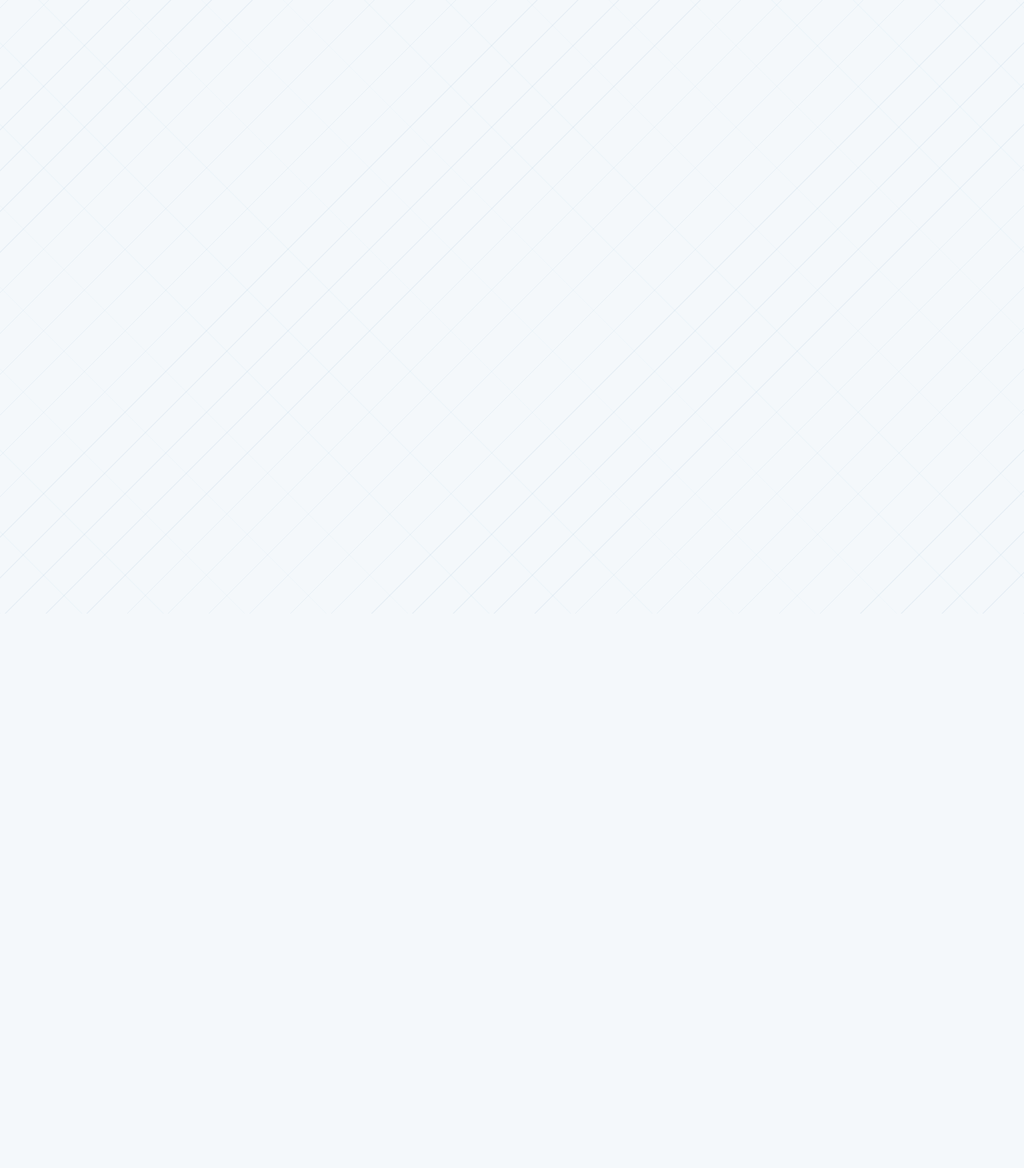
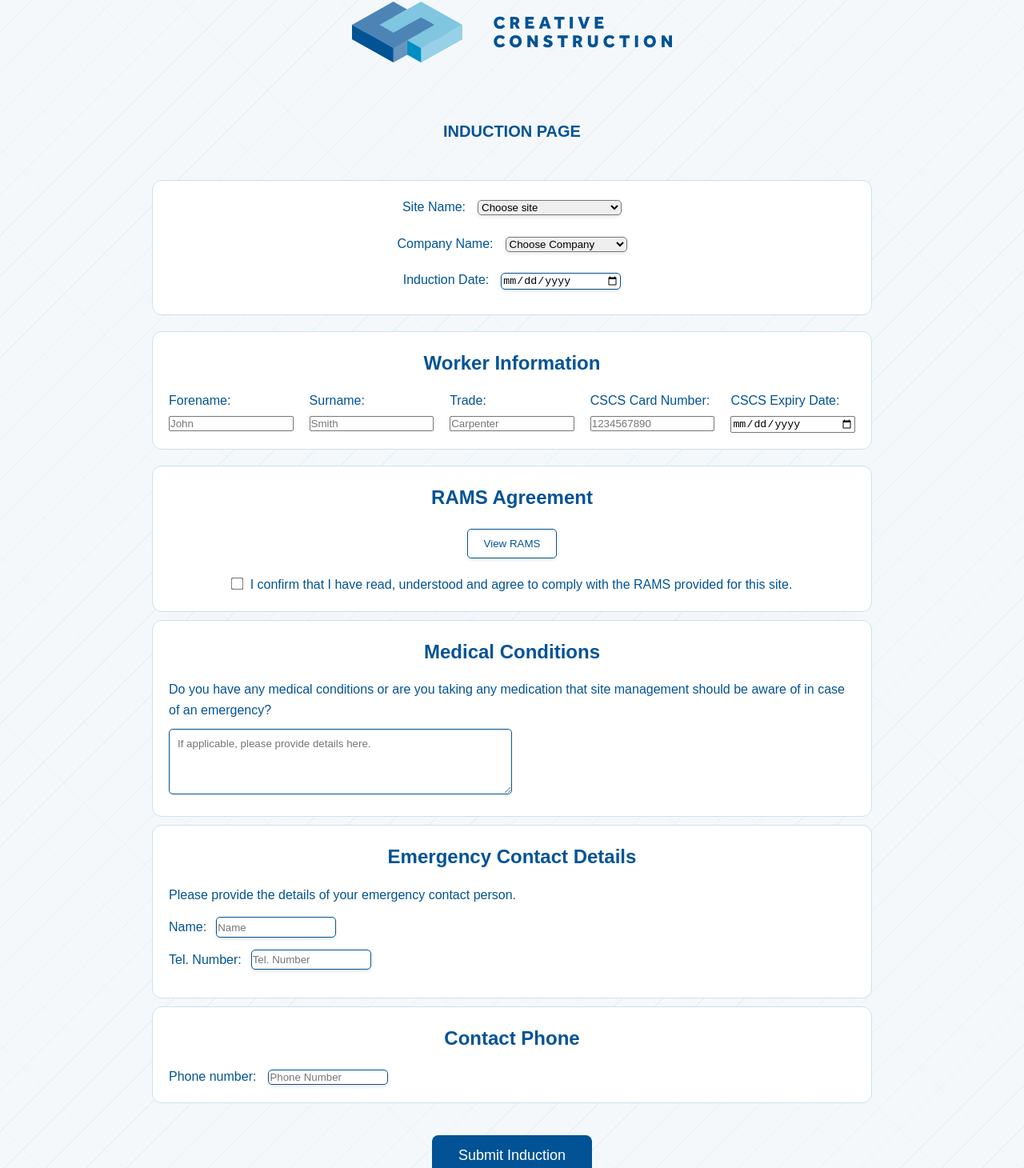
Before and after one commit to mark-popov/CreativeConstruction-2.0, a React (Vite) app: page /induction in a window 1280 px wide. Before the commit this address had no page. Shown: the part 33-1493 px from the top of the page at 80% size. Before the commit the page ends 800 px from the top, so only its background shows below. Built offline with nearby package versions, Linux system fonts and the light colour scheme.

Commit message:
Create induction form with worker info, RAMS agreement, medical and contact sections

```diff
--- a/src/App.jsx
+++ b/src/App.jsx
@@ -1,7 +1,7 @@
 import {BrowserRouter as Router, Routes, Route} from 'react-router-dom';
-import Home from './Homepage';
 import Management from './Management';
 import Homepage from './Homepage';
+import Induction from './Induction';
 
 function App() {
   return (
@@ -10,6 +10,7 @@
         <Routes>
           <Route path="/" element={<Homepage />} />
           <Route path="/management" element={<Management />} />
+          <Route path="/induction" element={<Induction />} />
         </Routes>
       </div>
     </Router>
--- a/src/Homepage.jsx
+++ b/src/Homepage.jsx
@@ -2,6 +2,7 @@
 import logo from "./assets/images/logo.svg";
 import { useState } from "react";
 import { useNavigate } from "react-router-dom";
+import { Link } from "react-router-dom";
 
 function Homepage() {
   const navigate = useNavigate();
@@ -41,7 +42,7 @@
 
       <div className="nav">
         <a href="#">Sign In / Out</a>
-        <a href="#">Induction</a>
+        <Link to="/induction">Induction</Link>
         <a href="#">RAMS</a>
         <a href="#" onClick={handleManagementClick}>Management Dashboard</a>
       </div>
--- /dev/null
+++ b/src/Induction.css
@@ -0,0 +1,255 @@
+* {
+  margin: 0;
+  padding: 0;
+  box-sizing: border-box;
+}
+
+.induction-page {
+    display: flex;
+    flex-direction: column;
+    align-items: center;
+    margin-bottom: 30px;
+}
+.header img {
+    margin-top: 25px;
+}
+
+h1 {
+  font-size: 20px;
+  font-weight: 700;
+}
+
+.site-info {
+    width: 900px;
+    padding: 20px 0 10px 0;
+    margin: 10px auto;
+    text-decoration: none;
+    border: 1px solid #cfe0ea;
+    border-radius: 12px;
+    color: #025395;
+    background-color: #ffffff;
+    text-align: center;
+}
+
+.site-info select {
+    border-radius: 5px;
+    box-shadow: 0 2px 4px rgba(0, 0, 0, 0.1);
+}
+
+.site-info select:hover {
+    background-color: #f0f4f8;
+    border-color: #98b7d7;
+    color: #025395;
+    cursor: pointer;
+}
+.form-group {
+    margin-bottom: 20px;
+}
+
+.form-group select {
+    margin-left: 15px;
+}
+
+.form-group input {
+    padding: 1px;
+    border: 1px solid #025395;
+    box-shadow: 0 2px 4px rgba(0, 0, 0, 0.1);
+    border-radius: 5px;
+    width: 150px;
+    margin-left: 15px;
+}
+.form-group input:hover {
+    background-color: #f0f4f8;
+    border-color: #98b7d7;
+    color: #025395;
+    cursor: pointer;
+}
+
+.worker-information {
+    width: 900px;
+    margin: 10px auto;
+    border: 1px solid #cfe0ea;
+    color: #025395;
+    background-color: #ffffff;
+    padding: 20px;
+    border-radius: 12px;
+}
+.worker-information h2 {
+    text-align: center;
+    margin-bottom: 15px;
+}
+
+.form-row {
+    display: flex;
+    width: 100%;
+    gap: 20px;
+}
+.form-row div {
+    flex: 1;
+    display: flex;
+    flex-direction: column;
+    gap: 6px;
+}
+
+.form-row input {
+    width: 100%;
+}
+.form-rams-section {
+    width: 900px;
+    display: flex;
+    flex-direction: column;
+    gap: 20px;
+    justify-content: center;
+    border: 1px solid #cfe0ea;
+    color: #025395;
+    background-color: #ffffff;
+    padding: 20px;
+    border-radius: 12px;
+    margin-top: 10px;
+}
+.form-rams-section h2 {
+    text-align: center;
+}
+.form-rams-section div {
+    display: flex;
+    justify-content: center;
+}
+.view-rams-button {
+    padding: 10px 20px;
+    border: 1px solid #025395;
+    color: #025395;
+    background-color: #ffffff;
+    border-radius: 5px;
+    box-shadow: 0 2px 4px rgba(0, 0, 0, 0.1);
+    cursor: pointer;
+}
+.view-rams-button:hover {
+    background-color: #f0f4f8;
+    border-color: #98b7d7;
+}
+.form-group-checkbox {
+    display: flex;
+    justify-content: center;
+}
+.form-group-checkbox input {
+    margin-right: 10px;
+    cursor: pointer;
+    transform: scale(1.2);
+}
+
+.medical-conditions {
+    width: 900px;
+    margin: 10px auto;
+    padding: 20px;
+    border: 1px solid #cfe0ea;
+    color: #025395;
+    background-color: #ffffff;
+    border-radius: 12px;
+}
+
+.medical-conditions h2 {
+    text-align: center;
+    margin-bottom: 15px;
+}
+.medical-conditions textarea {
+    font-family: sans-serif;
+    margin-top: 10px;
+    padding: 10px;
+    border: 1px solid #025395;
+    color: #025395;
+    background-color: #ffffff;
+    border-radius: 5px;
+    width: 50%;
+    resize: vertical;
+}
+
+.emergency-contact {
+    width: 900px;
+    padding: 20px;
+    border: 1px solid #cfe0ea;
+    color: #025395;
+    background-color: #ffffff;
+    border-radius: 12px;
+}
+.emergency-contact div {
+    margin: 15px 0;
+}
+.emergency-contact h2 {
+    text-align: center;
+    margin-bottom: 15px;
+}
+.emergency-contact input {
+    display: flex;
+    flex-direction: column;
+    gap: 10px;
+}
+.emergency-contact-name {
+    display: flex;
+    flex-direction: row;
+    gap: 12px;
+}
+.emergency-contact-name input {
+    width: 150px;
+    padding: 1px;
+    border: 1px solid #025395;
+    box-shadow: 0 2px 4px rgba(0, 0, 0, 0.1);
+    border-radius: 5px;
+}
+.emergency-contact-number {
+    display: flex;
+    flex-direction: row;
+    gap: 12px;
+}
+.emergency-contact-number input {
+    width: 150px;
+    padding: 1px;
+    border: 1px solid #025395;
+    box-shadow: 0 2px 4px rgba(0, 0, 0, 0.1);
+    border-radius: 5px;
+}
+
+.contact-phone {
+    width: 900px;
+    margin: 10px auto;
+    padding: 20px;
+    border: 1px solid #cfe0ea;
+    color: #025395;
+    background-color: #ffffff;
+    border-radius: 12px;
+}
+.contact-phone h2 {
+    text-align: center;
+    margin-bottom: 15px;
+}
+.contact-phone input {
+    width: 150px;
+    padding: 1px;
+    border: 1px solid #025395;
+    box-shadow: 0 2px 4px rgba(0, 0, 0, 0.1);
+    border-radius: 5px;
+    margin-left: 15px;
+}
+
+.submit-container {
+  display: flex;
+  justify-content: center;
+  margin-top: 20px;
+}
+
+.submit-button {
+    font-size: 18px;
+    width: 200px;
+    display: flex;
+    justify-content: center;
+    margin: 10px auto 10px auto;
+    padding: 15px 20px;
+    border-radius: 8px;
+    border: none;
+    color: #ffffff;
+    background-color: #025395;
+}
+.submit-button:hover {
+    transform: scale(1.1);
+    transition: transform 0.2s ease;
+    cursor: pointer;
+}
--- /dev/null
+++ b/src/Induction.jsx
@@ -0,0 +1,143 @@
+import logo from "./assets/images/logo.svg";
+import { Link } from "react-router-dom";
+import "./Induction.css";
+
+function Induction() {
+
+  const handleSiteChange = (e) => {
+  console.log(e.target.value);
+};
+
+  const handleCompanyChange = (e) => {
+    console.log(e.target.value);
+  };
+
+  return (
+    <div className="induction-page">
+    <div className="header">
+      <Link to="/">
+        <img src={logo} alt="Creative Construction Logo" />
+      </Link>
+
+      <h1>Induction Page</h1>
+    </div>
+
+    <div className="site-info">
+
+      <div className="form-group">
+        <label htmlFor="site-name">Site Name:</label>
+        <select name="site-name" id="site-name" onChange={handleSiteChange} required>
+            <option value="">Choose site</option>
+            <option value="brassmill">Brassmill Lane, Bath</option>
+            <option value="wgh">WGH, Weston-super-Mare</option>
+            <option value="groundswell">Groundswell, Swindon</option>
+            <option value="queens-square">Queens Square, Bristol</option>
+            <option value="temple-point">Temple Point, Bristol</option>
+            <option value="poplar-way">Poplar Way, Avonmouth</option>
+        </select>
+      </div>
+
+      <div className="form-group">
+        <label htmlFor="company-name">Company Name:</label>
+        <select name="company-name" id="company-name" onChange={handleCompanyChange} required>
+            <option value="">Choose Company</option>
+            <option value="eps">EPS</option>
+            <option value="distinction">Distinction Decorating</option>
+            <option value="easy-access">Easy Access</option>
+            <option value="concept">Concept</option>
+            <option value="plp">PLP Electrical</option>
+            <option value="adams-roofing">ADAMS Roofing</option>
+        </select>
+      </div>
+
+      <div className="form-group">
+        <label htmlFor="induction-date">Induction Date:</label>
+        <input type="date" name="induction-date" id="induction-date" required/>
+      </div>
+
+    </div>
+
+    <div className="worker-information">
+      <h2>Worker Information</h2>
+    <div className="form-row">
+        <div>
+            <label htmlFor="forename">Forename:</label>
+            <input type="text" name="forename" id="forename" placeholder="John" required/>
+        </div>
+        <div>
+            <label htmlFor="surname">Surname:</label>
+            <input type="text" name="surname" id="surname" placeholder="Smith" required/>
+        </div>
+        <div>
+            <label htmlFor="trade">Trade:</label>
+            <input type="text" name="trade" id="trade" placeholder="Carpenter" required/>
+        </div>
+        <div>
+            <label htmlFor="cscs-number">CSCS Card Number:</label>
+            <input type="text" id="cscs-number" name="cscs-number" placeholder="1234567890" required/>
+        </div>
+        <div>
+            <label htmlFor="cscs-expiry">CSCS Expiry Date:</label>
+            <input type="date" id="cscs-expiry" name="cscs-expiry" required/>
+        </div>
+      </div>
+    </div>
+
+
+
+    <div className="form-rams-section">
+          <h2>RAMS Agreement</h2>
+
+          <div className="view-rams">
+            <button type="button" className="view-rams-button">
+              View RAMS
+            </button>
+          </div>
+
+          <div className="form-group-checkbox">
+            <label>
+              <input type="checkbox" required />
+              I confirm that I have read, understood and agree to comply with the RAMS provided for this site.
+            </label>
+          </div>
+        </div>
+
+    <div className="medical-conditions">
+      <h2>Medical Conditions</h2>
+      <p>Do you have any medical conditions or are you taking any medication that site management should be aware of in case of an emergency?</p>
+      <textarea name="medical-conditions" id="medical-conditions" rows="4" placeholder="If applicable, please provide details here."></textarea>
+    </div>
+
+    <div className="emergency-contact">
+      <h2>Emergency Contact Details</h2>
+      <p>Please provide the details of your emergency contact person.</p>
+      <div className="emergency-contact-name">
+      <label htmlFor="emergency-contact-name">Name:</label>
+      <input type="text" name="emergency-contact-name" id="emergency-contact-name" placeholder="Name" />
+      </div>
+       <div className="emergency-contact-number">
+      <label htmlFor="emergency-contact-number">Tel. Number:</label>
+      <input type="text" name="emergency-contact-number" id="emergency-contact-number" placeholder="Tel. Number" />
+      </div>
+
+    </div>
+
+    <div className="contact-phone">
+      <h2>Contact Phone</h2>
+        <label htmlFor="contact-phone">Phone number:</label>
+        <input type="text" name="contact-phone" id="contact-phone" placeholder="Phone Number" />
+      </div>
+
+      <div className="submit-container">
+        <button type="submit" className="submit-button">Submit Induction</button>
+      </div>
+
+        </div>
+
+
+
+
+  );
+}
+
+export default Induction;
```
